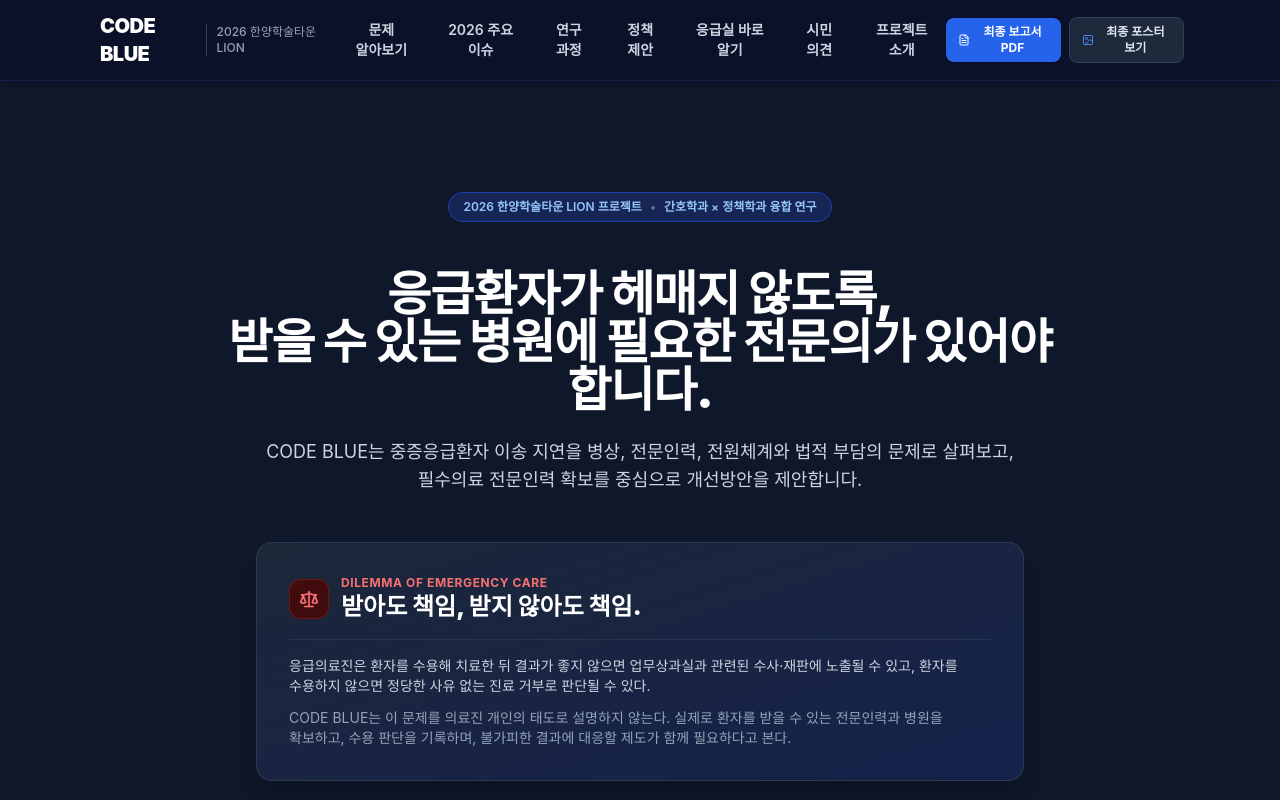
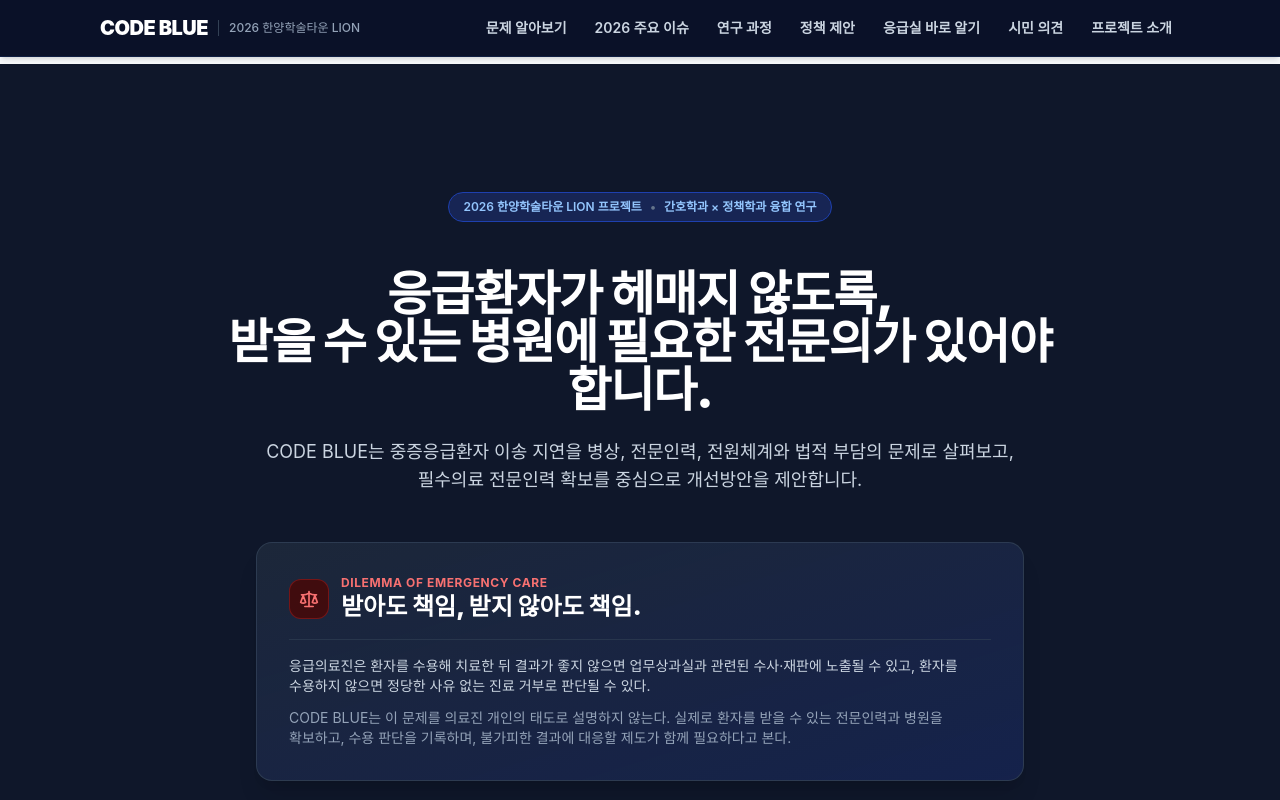
Before and after one commit to yenakr/study, a React (Vite) app: page / in a window 1280 px wide. Shown: the top 800 px of the page. Built offline with nearby package versions, Linux system fonts and the light colour scheme; the HTML template or start-up script is replaced by a standard one; a web font is replaced by a local one.

Commit message:
refactor: 상단 내비게이션 바 우측 버튼(보고서 PDF/포스터) 제거 및 메뉴 반응형 정렬 개선

```diff
--- a/src/App.jsx
+++ b/src/App.jsx
@@ -33,8 +33,6 @@ export default function App() {
       <Navbar
         activeTab={activeTab}
         setActiveTab={setActiveTab}
-        onOpenPdf={handleOpenPdf}
-        onOpenPoster={handleOpenPoster}
       />
 
       {/* Main Content Area */}
--- a/src/components/Navbar.jsx
+++ b/src/components/Navbar.jsx
@@ -1,8 +1,8 @@
 import React, { useState } from 'react';
-import { Menu, X, ChevronRight, FileText, Image } from 'lucide-react';
+import { Menu, X, ChevronRight } from 'lucide-react';
 import { PROJECT_CONFIG } from '../config';
 
-export default function Navbar({ activeTab, setActiveTab, onOpenPdf, onOpenPoster }) {
+export default function Navbar({ activeTab, setActiveTab }) {
   const [isOpen, setIsOpen] = useState(false);
 
   const navItems = [
@@ -40,15 +40,15 @@ export default function Navbar({ activeTab, setActiveTab, onOpenPdf, onOpenPoste
             </span>
           </button>
 
-          {/* Desktop Navigation Tabs (7 tabs in exact order) */}
-          <nav className="hidden xl:flex items-center space-x-1" aria-label="주요 메뉴">
+          {/* Desktop Navigation Tabs */}
+          <nav className="hidden lg:flex items-center space-x-1" aria-label="주요 메뉴">
             {navItems.map((item) => {
               const isActive = activeTab === item.id;
               return (
                 <button
                   key={item.id}
                   onClick={() => handleTabClick(item.id)}
-                  className={`px-2.5 py-1.5 rounded-lg text-xs lg:text-sm font-semibold transition-all focus:outline-none focus:ring-2 focus:ring-brand-blue ${
+                  className={`px-3 py-1.5 rounded-lg text-sm font-semibold transition-all focus:outline-none focus:ring-2 focus:ring-brand-blue ${
                     isActive
                       ? 'bg-brand-blue text-white shadow-sm'
                       : 'text-slate-300 hover:text-white hover:bg-navy-800'
@@ -60,26 +60,8 @@ export default function Navbar({ activeTab, setActiveTab, onOpenPdf, onOpenPoste
             })}
           </nav>
 
-          {/* Right Action Buttons */}
-          <div className="hidden sm:flex items-center space-x-2">
-            <button
-              onClick={onOpenPdf}
-              className="inline-flex items-center px-3 py-1.5 rounded-lg bg-blue-600 hover:bg-blue-500 text-white font-bold text-xs transition-colors shadow-sm focus:outline-none focus:ring-2 focus:ring-offset-2 focus:ring-blue-500"
-            >
-              <FileText className="w-3.5 h-3.5 mr-1.5" />
-              <span>최종 보고서 PDF</span>
-            </button>
-            <button
-              onClick={onOpenPoster}
-              className="inline-flex items-center px-3 py-1.5 rounded-lg bg-slate-800 hover:bg-slate-700 text-slate-200 border border-slate-700 font-semibold text-xs transition-colors focus:outline-none focus:ring-2 focus:ring-slate-500"
-            >
-              <Image className="w-3.5 h-3.5 mr-1.5 text-brand-lightblue" />
-              <span>최종 포스터 보기</span>
-            </button>
-          </div>
-
           {/* Mobile/Tablet Menu Button */}
-          <div className="xl:hidden flex items-center space-x-2">
+          <div className="lg:hidden flex items-center">
             <button
               onClick={() => setIsOpen(!isOpen)}
               className="p-2 rounded-lg text-slate-300 hover:text-white hover:bg-navy-800 focus:outline-none focus:ring-2 focus:ring-brand-blue"
@@ -93,7 +75,7 @@ export default function Navbar({ activeTab, setActiveTab, onOpenPdf, onOpenPoste
 
       {/* Mobile/Tablet Drawer */}
       {isOpen && (
-        <div className="xl:hidden bg-navy-900 border-b border-navy-800 px-4 pt-3 pb-6 space-y-2 shadow-2xl animate-fadeIn">
+        <div className="lg:hidden bg-navy-900 border-b border-navy-800 px-4 pt-3 pb-6 space-y-2 shadow-2xl animate-fadeIn">
           <div className="space-y-1">
             {navItems.map((item) => {
               const isActive = activeTab === item.id;
@@ -113,23 +95,6 @@ export default function Navbar({ activeTab, setActiveTab, onOpenPdf, onOpenPoste
               );
             })}
           </div>
-
-          <div className="pt-3 border-t border-navy-800 grid grid-cols-2 gap-2">
-            <button
-              onClick={() => { setIsOpen(false); onOpenPdf(); }}
-              className="w-full flex items-center justify-center py-2.5 rounded-lg bg-brand-blue text-white font-bold text-xs"
-            >
-              <FileText className="w-3.5 h-3.5 mr-1" />
-              <span>최종 보고서 PDF</span>
-            </button>
-            <button
-              onClick={() => { setIsOpen(false); onOpenPoster(); }}
-              className="w-full flex items-center justify-center py-2.5 rounded-lg bg-navy-800 border border-slate-700 text-slate-200 font-semibold text-xs"
-            >
-              <Image className="w-3.5 h-3.5 mr-1 text-brand-lightblue" />
-              <span>최종 포스터 보기</span>
-            </button>
-          </div>
         </div>
       )}
     </header>
```
